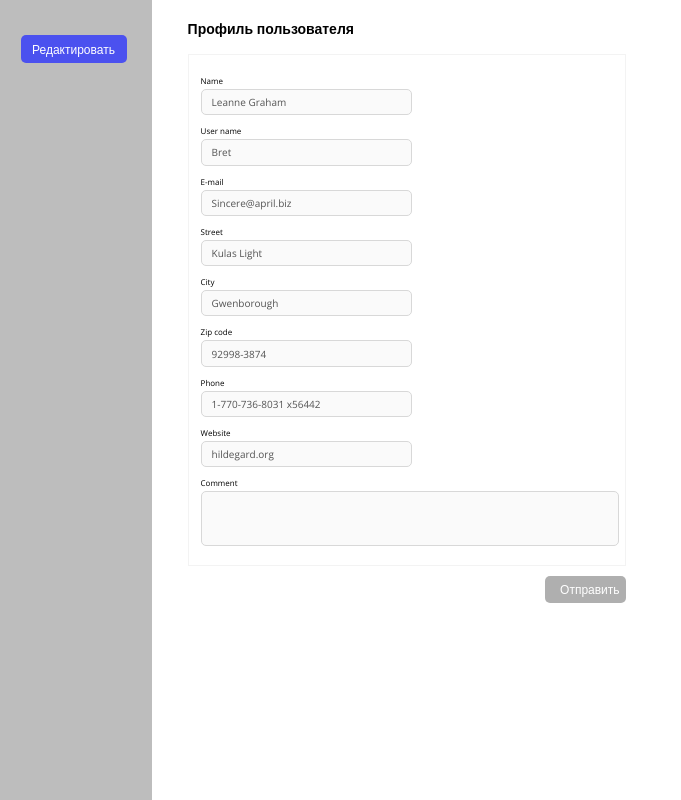
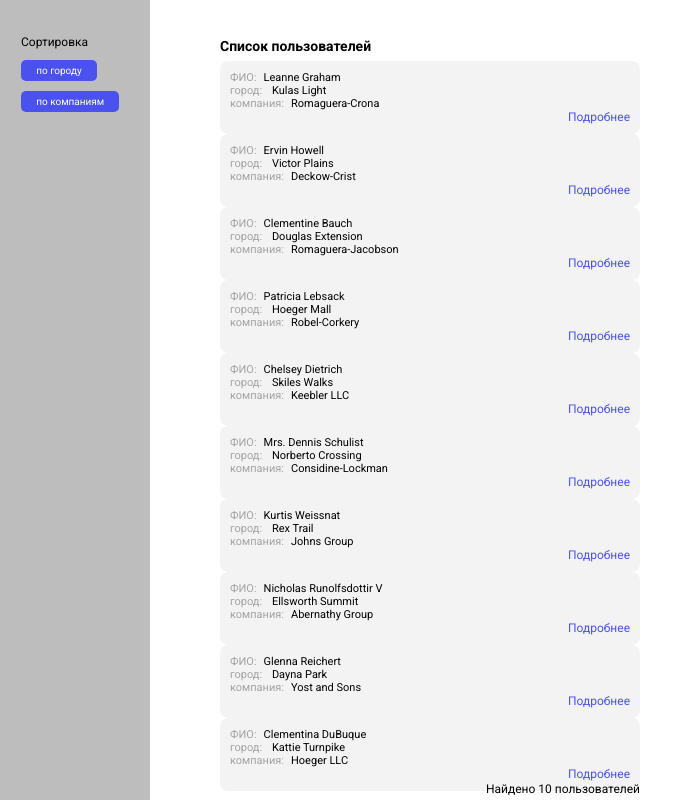
Before and after one commit to Sindoraii/Test-task, a React (Create React App) app: page / in a window 1280 px wide. Shown: the whole page, without its empty margins (0-681 px from the left). Built offline with nearby package versions, Linux system fonts and the light colour scheme.

Commit message:
Layout of user list has created

```diff
--- a/public/index.html
+++ b/public/index.html
@@ -7,10 +7,10 @@
       name="description"
       content="Web site created using create-react-app"
     />
-    <link href="https://fonts.googleapis.com/css2?family=Open+Sans:wght@400;700&display=swap" rel="stylesheet">
+    <link href="https://fonts.googleapis.com/css2?family=Open+Sans:wght@400;700&family=Roboto:wght@400;700&display=swap" rel="stylesheet">
 
 
-    <title>React App</title>
+    <title>Test task</title>
   </head>
   <body>
   <noscript>You need to enable JavaScript to run this app.</noscript>
--- a/src/Components/App/App.js
+++ b/src/Components/App/App.js
@@ -1,8 +1,13 @@
 import React from "react";
 import {UserProfile} from "../UserProfile/UserProfile";
+import {SortingUsers} from "../SortingUsers/SortingUsers";
+import {DataSource} from "../DataSource/DataSource";
 
 export function App(){
     return(
-        <UserProfile/>
+        <>
+            <SortingUsers users = {DataSource()} />
+            {/*<UserProfile/>*/}
+        </>
     );
 }
--- a/src/Components/Common/MainLayout/MainLayout.css
+++ b/src/Components/Common/MainLayout/MainLayout.css
@@ -6,11 +6,12 @@
     padding-left: 21px;
     padding-right: 25px;
     flex-basis: 150px;
+
     background-color: #BDBDBD;
 }
 .MainLayout_secondSlot {
     display: flex;
     flex-direction: column;
-    width: 515px;
+    width: 665px;
     padding: 19px 41px 16px 36px;
 }
--- /dev/null
+++ b/src/Components/SortingUsers/SortingUsers.js
@@ -0,0 +1,17 @@
+import React from "react";
+import {MainLayout} from "../Common/MainLayout/MainLayout";
+import {SortingUsersActionPanel} from "./SortingUsersActionPanel/SortingUsersActionPanel";
+import {SortingUsersList} from "./SortingUsersList/SortingUsersList";
+
+
+export function SortingUsers(props){
+    const usersCopy = [...props.users];
+
+    return(
+        <MainLayout
+            firstSlot = {<SortingUsersActionPanel/>}
+            secondSlot ={<SortingUsersList users={usersCopy}
+            />}
+        />
+    );
+}
--- /dev/null
+++ b/src/Components/SortingUsers/SortingUsersActionPanel/SortingUsersActionPanel.css
@@ -0,0 +1,11 @@
+.SortingUsersActionPanel__name {
+    line-height: 14px;
+}
+.SortingUsersActionPanel__button {
+    background-color: #4B51EF;
+    color: #FFFFFF;
+    padding: 5.02px 15.2px;
+    border: 0;
+    border-radius: 5px;
+    margin-top: 10.5px;
+}
--- /dev/null
+++ b/src/Components/SortingUsers/SortingUsersActionPanel/SortingUsersActionPanel.js
@@ -0,0 +1,17 @@
+import React from "react";
+import "./SortingUsersActionPanel.css"
+
+export function SortingUsersActionPanel(){
+
+    return(
+        <section className='SortingUsersActionPanel'>
+            <h2 className='SortingUsersActionPanel__name'>Сортировка</h2>
+            <button className='SortingUsersActionPanel__button'>
+                по городу
+            </button>
+            <button className='SortingUsersActionPanel__button'>
+                по компаниям
+            </button>
+        </section>
+    );
+}
--- /dev/null
+++ b/src/Components/SortingUsers/SortingUsersList/SortingUsersCard/SortingUsersCard.css
@@ -0,0 +1,35 @@
+.SortingUsersCard {
+    border-radius: 8px;
+    background-color: #F3F3F3;
+    display: flex;
+    flex-direction: column;
+    max-width: 420px;
+    padding: 10px;
+
+}
+.SortingUsersCard:last-child {
+    margin-bottom: 10px;
+}
+.SortingUsersCard__field{
+    color: #A3A3A3;
+    font-weight: 400;
+    font-size: 11px;
+    line-height: 13px;
+}
+.SortingUsersCard__field:first-child {
+    text-transform:uppercase;
+}
+.SortingUsersCard__value {
+    color: #000000;
+    text-transform: initial;
+    font-size: 11px;
+    padding-left: 7px;
+}
+.SortingUsersCard__fullInfo {
+    color: #4B51EF;
+    font-size: 12px;
+    line-height: 14px;
+    font-weight: 400;
+    margin-left: auto;
+    cursor: pointer;
+}
--- /dev/null
+++ b/src/Components/SortingUsers/SortingUsersList/SortingUsersCard/SortingUsersCard.js
@@ -0,0 +1,21 @@
+import React from "react";
+import "./SortingUsersCard.css"
+
+export function SortingUsersCard(props) {
+    const {user} = props;
+
+    return(
+        <article className='SortingUsersCard'>
+            <p className='SortingUsersCard__field'>ФИО:
+                <span className='SortingUsersCard__value'>{user.name}</span>
+            </p>
+            <p className='SortingUsersCard__field'>город:
+                <span className='SortingUsersCard__value'> {user.address.street}</span>
+            </p>
+            <p className='SortingUsersCard__field'>компания:
+                <span className='SortingUsersCard__value'>{user.company.name}</span>
+            </p>
+            <a className='SortingUsersCard__fullInfo'>Подробнее</a>
+        </article>
+    );
+}
--- /dev/null
+++ b/src/Components/SortingUsers/SortingUsersList/SortingUsersList.css
@@ -0,0 +1,24 @@
+._content-SortingUsersList {
+    display: flex;
+    flex-direction: column;
+    max-width: 513px;
+    height: 100%;
+    padding: 19px 59px 25px 34px;
+}
+._content-SortingUsersList > h1 {
+    padding-bottom: 7px;
+}
+.SortingUsersList {
+    display: flex;
+    flex-direction: column;
+    justify-content: space-between;
+    height: inherit;
+
+
+}
+.User-counter {
+    font-weight: 400;
+    font-size: 12px;
+    line-height: 14px;
+    margin-left: auto;
+}
--- /dev/null
+++ b/src/Components/SortingUsers/SortingUsersList/SortingUsersList.js
@@ -0,0 +1,27 @@
+import React from "react";
+import './SortingUsersList.css'
+import {SortingUsersCard} from "./SortingUsersCard/SortingUsersCard";
+
+export function SortingUsersList(props){
+    const users = props.users;
+    return (
+
+        <div className='_content-SortingUsersList'>
+            <h1  >Список пользователей</h1>
+            <section className='SortingUsersList'>
+                <SortingUsersCard user={users[0]}/>
+                <SortingUsersCard user={users[1]}/>
+                <SortingUsersCard user={users[2]}/>
+                <SortingUsersCard user={users[3]}/>
+                <SortingUsersCard user={users[4]}/>
+                <SortingUsersCard user={users[5]}/>
+                <SortingUsersCard user={users[6]}/>
+                <SortingUsersCard user={users[7]}/>
+                <SortingUsersCard user={users[8]}/>
+                <SortingUsersCard user={users[9]}/>
+            </section>
+            <p className='User-counter'>Найдено 10 пользователей</p>
+        </div>
+
+    );
+}
--- a/src/Components/UserProfile/UserProfileForm/UserProfileForm.css
+++ b/src/Components/UserProfile/UserProfileForm/UserProfileForm.css
@@ -7,7 +7,6 @@
 .UserProfileForm_form > label {
     display: flex;
     flex-direction: column;
-    font-size: 8px;
 }
 .UserProfileForm_button {
     align-self: flex-end;
--- a/src/index.css
+++ b/src/index.css
@@ -1,7 +1,14 @@
-*,:before,:after {
+*,*:before,*:after {
   box-sizing: border-box;
   margin: 0;
-  font-family: 'Open Sans',sans-serif;
+  padding: 0;
+  border:0;
+  font-family: Roboto,sans-serif;
+  font-size: 10px;
+}
+body {
+  overflow: hidden;
+  cursor: default;
 }
 #root {
   display: flex;
@@ -12,3 +19,10 @@ h1 {
   font-weight: 700;
   padding-bottom: 16px;
 }
+h2 {
+  font-size: 12px;
+  font-weight: 400;
+}
+label {
+  font-size: 8px;
+}
```
